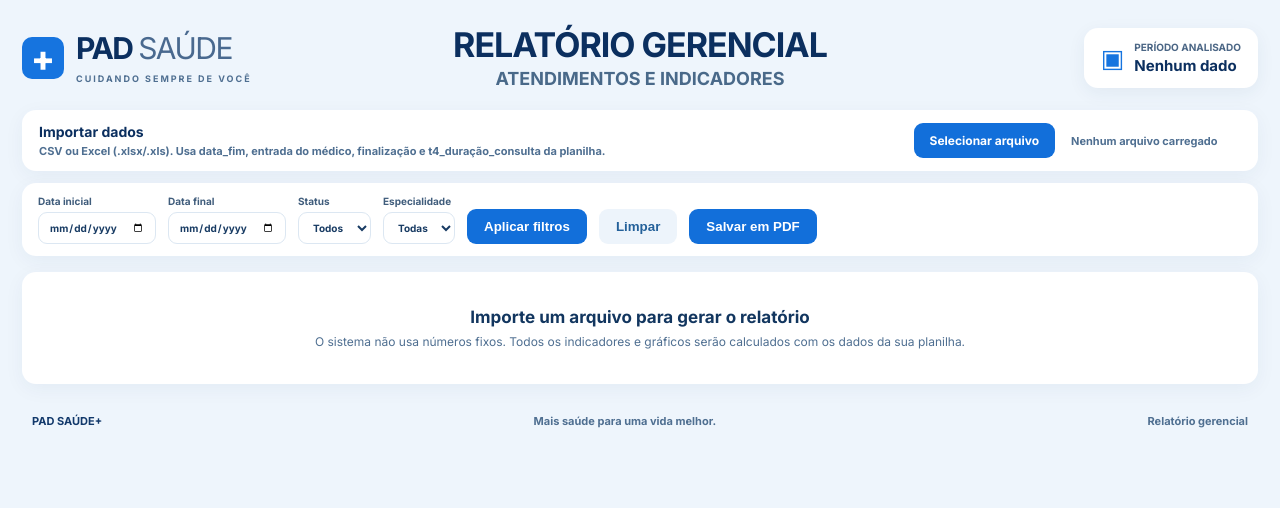
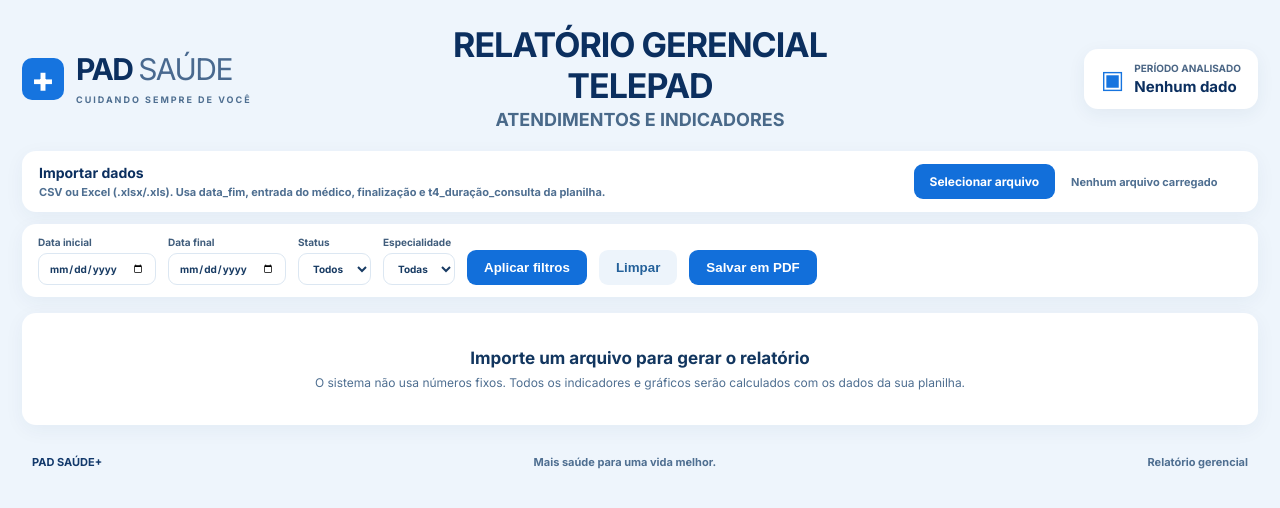
Before and after one commit to mobile-luiz/relatorio_gerencial_telemedicina, a plain HTML site: page index.html in a window 1280 px wide. Drawn offline with nearby package versions, Linux system fonts and the light colour scheme.

Commit message:
Update index.html

```diff
--- a/index.html
+++ b/index.html
@@ -19,7 +19,7 @@
     <div class="brand-mark">+</div>
     <div><strong>PAD <span>SAÚDE</span></strong><small>CUIDANDO SEMPRE DE VOCÊ</small></div>
   </div>
-  <div class="title"><h1>RELATÓRIO GERENCIAL</h1><p>ATENDIMENTOS E INDICADORES</p></div>
+  <div class="title"><h1>RELATÓRIO GERENCIAL TELEPAD</h1><p>ATENDIMENTOS E INDICADORES</p></div>
   <div class="period"><div class="calendar">▣</div><div><small>PERÍODO ANALISADO</small><strong id="periodLabel">Nenhum dado</strong></div></div>
 </header>
 
```
